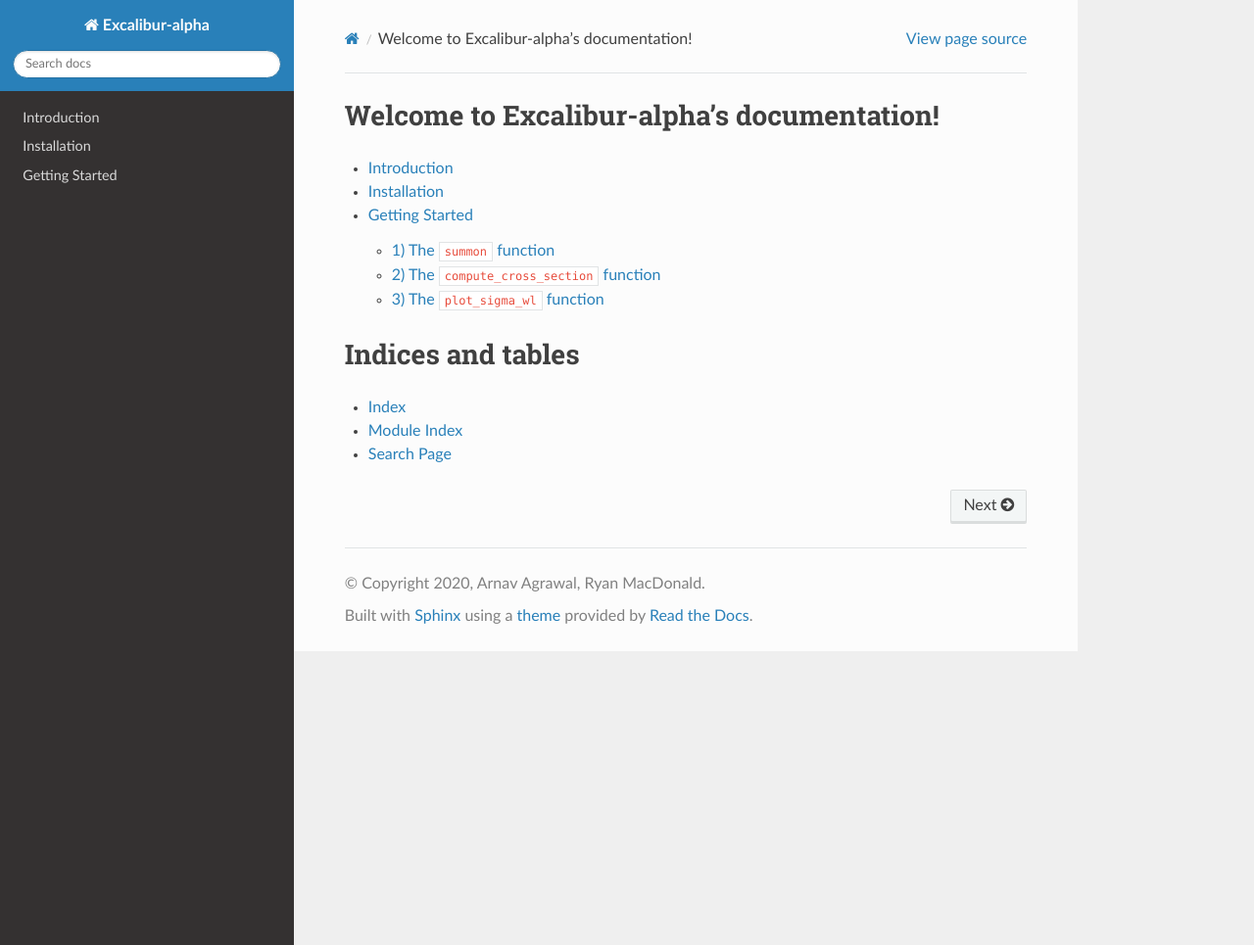
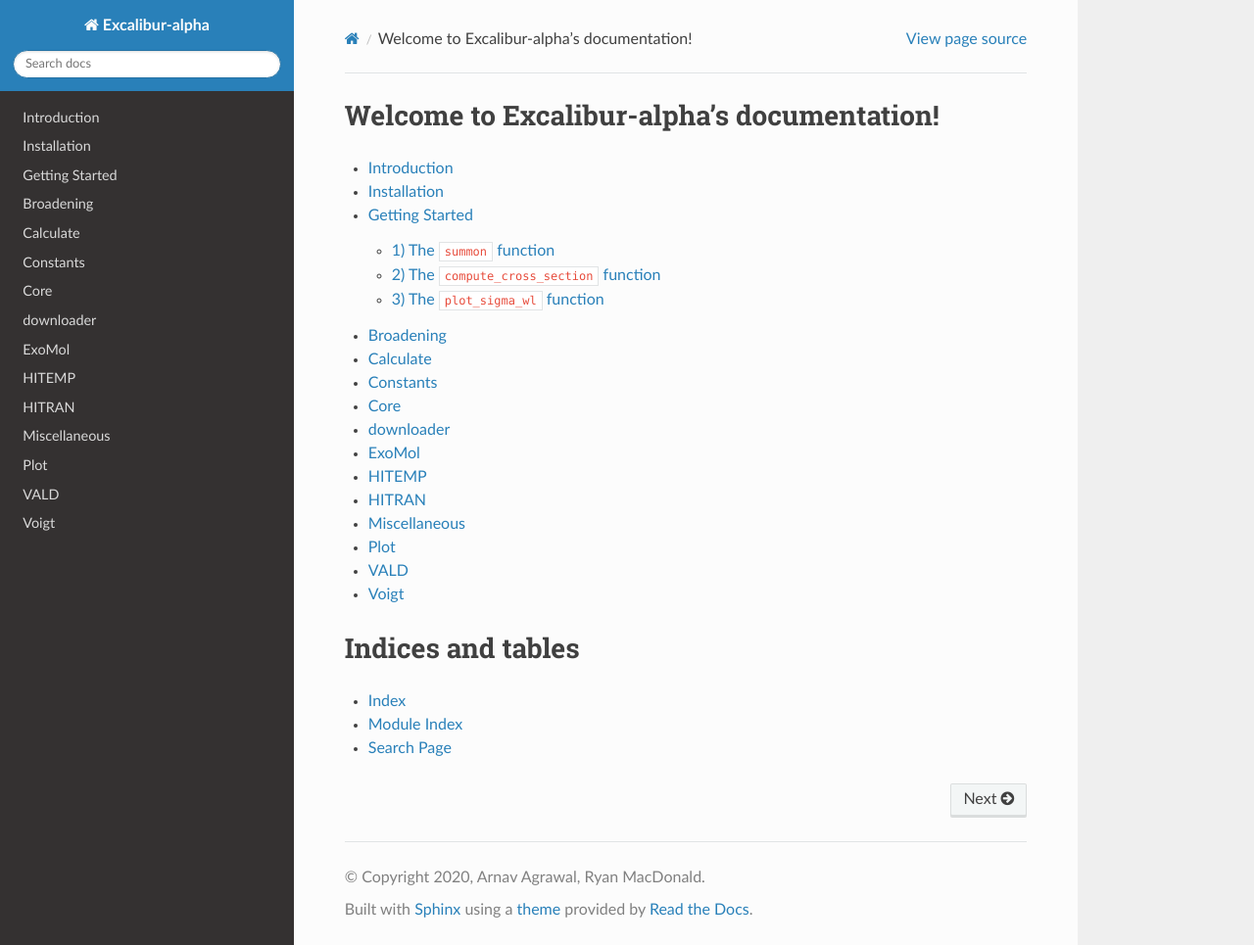
Before and after one commit to arnav-agrawal/excalibur-alpha, a Sphinx documentation site: the page built from docs/source/index.rst, in a window 1280 px wide and 965 px high. Shown: the whole window at 98% size. Built offline with Sphinx 7.4.7 and the Read the Docs theme 2.0.0, drawn with Linux system fonts in a browser that asks for light colours.

Commit message:
Added .rst files for all python files so they show up in ReadTheDocs. Some of these files aren't showing up for some reason, still need to figure that out.

```diff
--- /dev/null
+++ b/docs/source/ExoMol.rst
@@ -0,0 +1,5 @@
+ExoMol
+------
+
+.. automodule:: ExoMol
+   :members:
--- /dev/null
+++ b/docs/source/HITEMP.rst
@@ -0,0 +1,5 @@
+HITEMP
+------
+
+.. automodule:: HITEMP
+   :members:
--- /dev/null
+++ b/docs/source/HITRAN.rst
@@ -0,0 +1,5 @@
+HITRAN
+---------
+
+.. automodule:: HITRAN
+   :members:
--- /dev/null
+++ b/docs/source/VALD.rst
@@ -0,0 +1,5 @@
+VALD
+----
+
+.. automodule:: VALD
+   :members:
--- /dev/null
+++ b/docs/source/Voigt.rst
@@ -0,0 +1,5 @@
+Voigt
+-----
+
+.. automodule:: Voigt
+   :members:
--- /dev/null
+++ b/docs/source/calculate.rst
@@ -0,0 +1,5 @@
+Calculate
+---------
+
+.. automodule:: calculate
+   :members:
--- /dev/null
+++ b/docs/source/constants.rst
@@ -0,0 +1,5 @@
+Constants
+---------
+
+.. automodule:: constants
+   :members:
--- /dev/null
+++ b/docs/source/core.rst
@@ -0,0 +1,5 @@
+Core
+----
+
+.. automodule:: core
+   :members:
--- /dev/null
+++ b/docs/source/downloader.rst
@@ -0,0 +1,5 @@
+downloader
+----------
+
+.. automodule:: downloader
+   :members:
--- a/docs/source/index.rst
+++ b/docs/source/index.rst
@@ -15,6 +15,18 @@
    introduction
    installation
    getting_started
+   broadening
+   calculate
+   constants
+   core
+   downloader
+   ExoMol
+   HITEMP
+   HITRAN
+   misc
+   plot
+   VALD
+   Voigt
 
 
 
--- /dev/null
+++ b/docs/source/misc.rst
@@ -0,0 +1,5 @@
+Miscellaneous
+-------------
+
+.. automodule:: misc
+   :members:
--- /dev/null
+++ b/docs/source/plot.rst
@@ -0,0 +1,5 @@
+Plot
+----
+
+.. automodule:: plot
+   :members:
```
Also changed, not shown: 3 other files.
